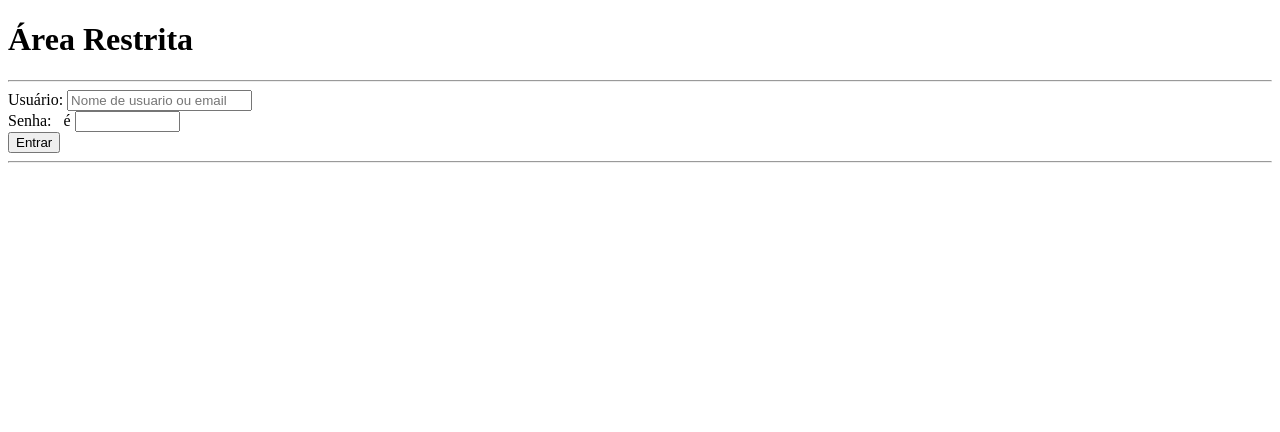
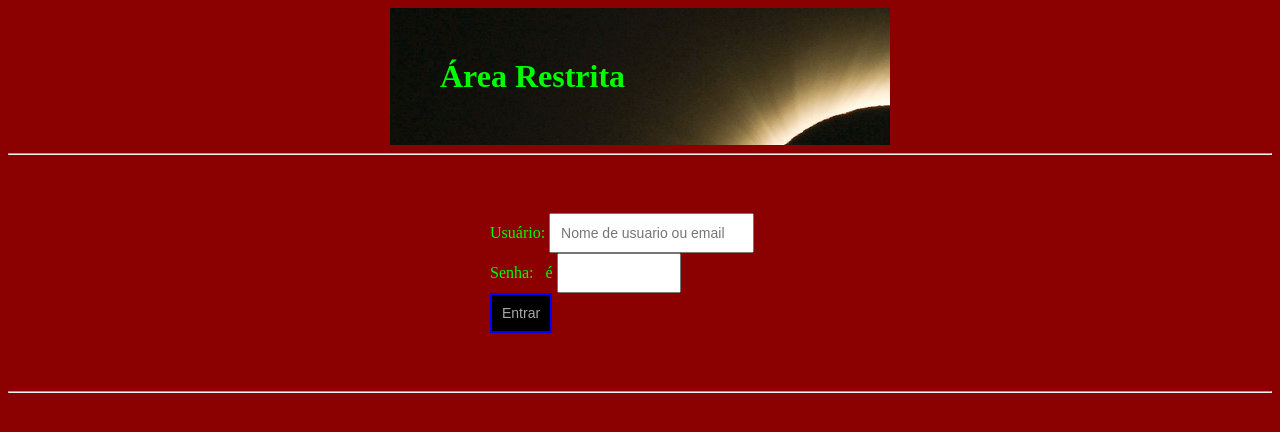
Before and after one commit to lucasxaavi/Formularios, a plain HTML site: page index.html in a window 1280 px wide. Drawn offline with Linux system fonts and the light colour scheme.

Commit message:
Edição com css

```diff
--- a/index.html
+++ b/index.html
@@ -2,16 +2,58 @@
 <html lang="pt-br">
     <head>
         <title>Login</title>
+        <style>
+            .corpo{
+                background: #8B0000;
+                color: #00FF00;
+            }
+
+
+            .painel-central{
+                background-image: url('Paisagem.jpg');
+                background-size: auto;
+                width: 400px;
+                margin: auto;
+                padding: 50px;
+            }
+            .formulario{
+                width: 400px;
+                margin: auto;
+                padding: 50px;
+                background: #8B0000;
+                border-radius: 0 13px 13px 0;
+                box-sizing: border-box;
+            }
+            .input{
+            padding: 10px;
+             font-size: 14px;
+             }
+            .button{
+                padding: 10px;
+                font-size: 14px;
+                border:2px solid blue;
+                background:black;
+                color:darkgray;
+                margin: auto;
+             }
+        </style>
         <meta charset="utf-8">
     </head>
-    <body>
-        <h1>Área Restrita</h1>
+    <body class="corpo">
+        <h1 class="painel-central">Área Restrita</h1>
         <hr>
             <!----Container-->
-            <form name="form_login" action="inicial.html" method="POST">
-                <label for="usuario">Usuário:</label> <input name="Usuario" id="usuario" maxlength="30" placeholder="Nome de usuario ou email"> <br>
-                <label for="senha">Senha:</label> &nbsp; &eacute; <input name="Senha" id="senha" type="password" maxlength="10" size="10"> <br>
-                <button>Entrar</button>
+            <form name="form_login" action="inicial.html" method="POST" class="formulario">
+                <label for="usuario">Usuário:</label>
+
+                <input style="padding: 10px; font-size: 14px;"
+                name="Usuario" id="usuario" maxlength="30" placeholder="Nome de usuario ou email"> <br>
+
+                <label for="senha">Senha:</label> &nbsp; &eacute;
+
+                <input class="input"
+                name="Senha" id="senha" type="password" maxlength="10" size="10"> <br>
+                <button class="button">Entrar</button>
             </form>
             <hr>
 
```
Also changed, not shown: ajuda.html (+1 -1 lines), aprovar-usuario.html (+22 -1 lines), cadastrar-voluntario.html (+1 -1 lines), cadastro-usuario.html (+9 -1 lines), formas.html (added, +41 -0 lines), inicial.html (+19 -3 lines), Paisagem.jpg (added).
